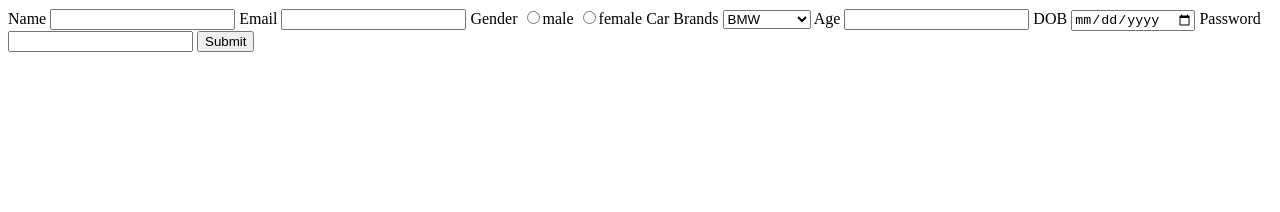
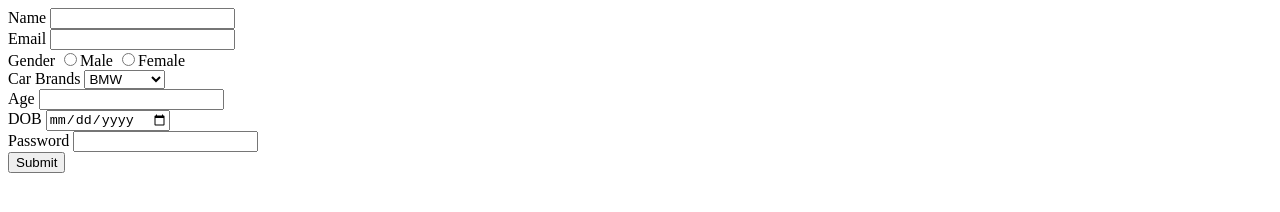
Before and after one commit to acciojob/signup-form-car-DevshriS, a website: page main.html in a window 1280 px wide. Drawn offline with Linux system fonts and the light colour scheme.

Commit message:
final commit1

```diff
--- a/main.html
+++ b/main.html
@@ -7,30 +7,47 @@
 </head>
 
 <body>
+	<form action="abc@gmail.com" method="post">
+		<div>
+		<label for="name">Name</label>
+		<input type="text" id="name" required>
+		</div>
+		<div>
+		<label for="email">Email</label>
+		<input type="email" id="email" required>
+		</div>
+		<div>
+		<label for="gender">Gender</label>
+		<input type="radio" id="gender" name="gender" required>Male
+		<input type="radio" id="gender" name="gender" required>Female
+		</div>
+		<div>
+			<label for="cars">Car Brands</label>
+			<select name="cars" id="cars">
+			<option value="BMW">BMW</option>
+			<option value="Audi">Audi</option>
+			<option value="Mercedez">Mercedez</option>
+			</select>
+		</div>
+		<div>
+			<label for="age">Age</label>
+			<input type="number" id="age" required>
+		</div>
+		<div>
+			<label for="dob">DOB</label>
+			<input type="date" id="dob" required>
+		</div>
+		<div>
+			<label for="password">Password</label>
+			<input type="password" id="password" required>
+		</div>
+
+		<button type="submit">Submit</button>
+	</form>
+
 	<!-- the entire body must be written by student -->
     <script type="text/javascript" src="./script.js">
 </script>
-<form method="post">
-	<label for="name">Name</label>
-	<input type="text" id="name" required>
-	<label for="email">Email</label>
-	<input type="email" id="email" required>
-	<label for="gender">Gender</label>
-	<input type="radio" id="gender" name="gender" value="male" required>male
-	<input type="radio" id="gender" name="gender" value="female" required>female
-	<label for="cars">Car Brands</label>
-	<select id="cars">
-		<option>BMW</option>
-		<option>Audi</option>
-		<option>Merecedez</option>
-	</select>
-	<label for="age">Age</label>
-	<input type="number" id="age" required>
-	<label for="dob">DOB</label>
-	<input type="date" id="dob" required>
-	<label for="password">Password</label>
-	<input type="password" id="password" required>
-	<button type="submit">Submit</button>
 
 </body>
 
```
